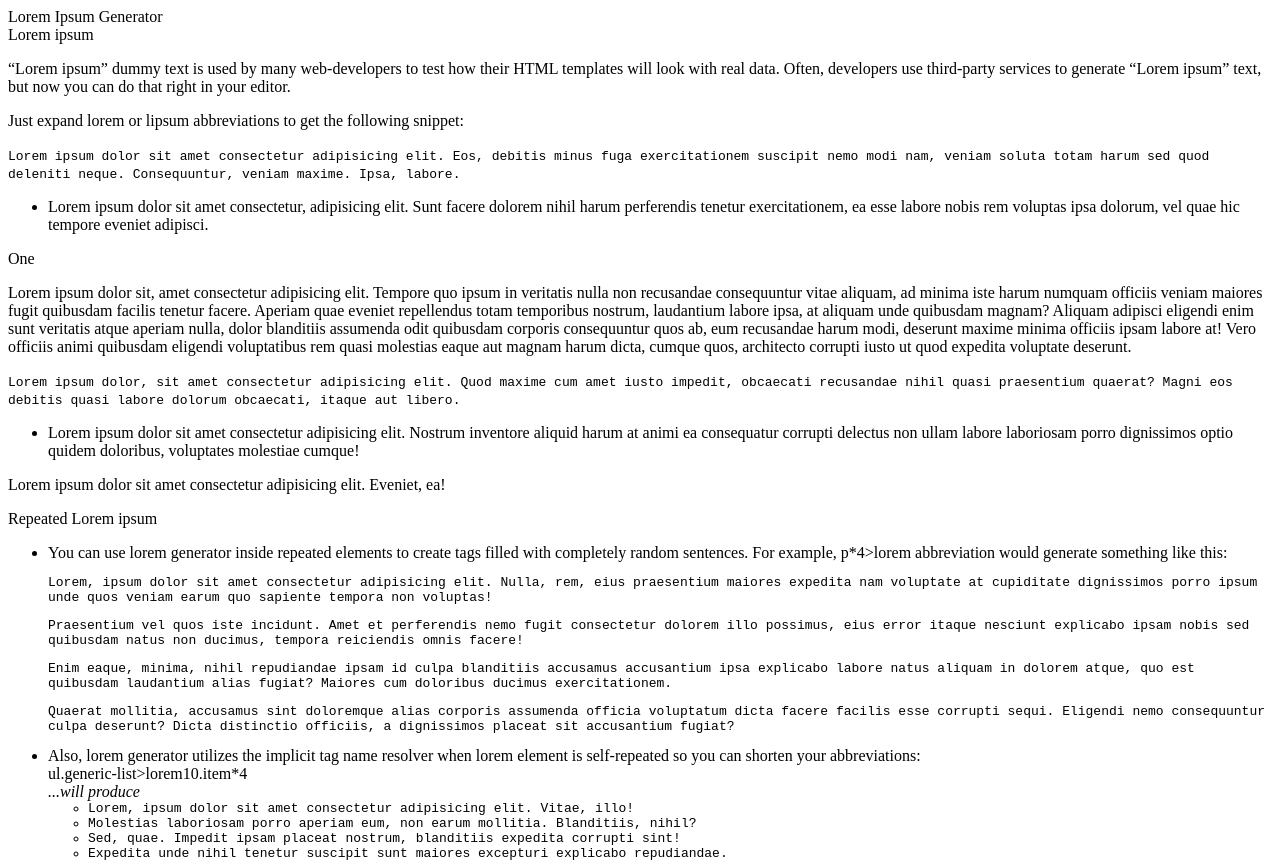
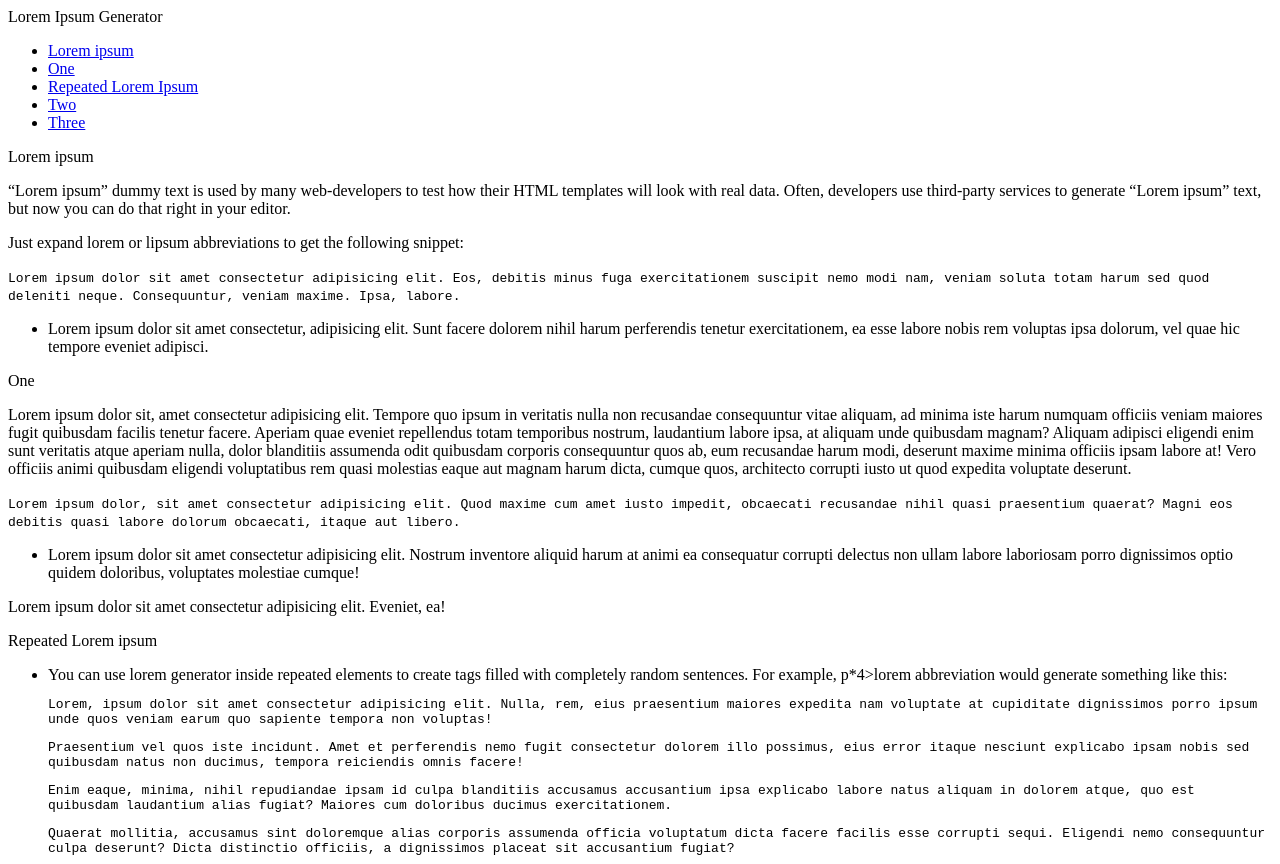
Before and after one commit to SGM-dev/Technical-Documentation, a plain HTML site: page index.html in a window 1280 px wide. Shown: the top 864 px of the page. Drawn offline with Linux system fonts and the light colour scheme.

Commit message:
Populate the navbar

```diff
--- a/index.html
+++ b/index.html
@@ -9,10 +9,33 @@
   </head>
   <body>
     <nav id="navbar">
-        <header>Lorem Ipsum Generator</header>
+      <header>Lorem Ipsum Generator</header>
+      <ul>
+        <li>
+          <a class="nav-link" href="#lorem_ipsum">Lorem ipsum</a>
+        </li>
+        <li>
+          <a class="nav-link" href="#one">One</a>
+        </li>
+        <li>
+          <a class="nav-link" href="#repeated_lorem_ipsum"
+            >Repeated Lorem Ipsum</a
+          >
+        </li>
+        <li>
+          <a class="nav-link" href="#two"
+            >Two</a
+          >
+        </li>
+        <li>
+            <a class="nav-link" href="#three"
+              >Three</a
+            >
+          </li>
+      </ul>
     </nav>
     <main id="main-doc">
-      <section class="main-section" id="Lorem_ipsum">
+      <section class="main-section" id="lorem_ipsum">
         <header>Lorem ipsum</header>
         <p>
           “Lorem ipsum” dummy text is used by many web-developers to test how
```
